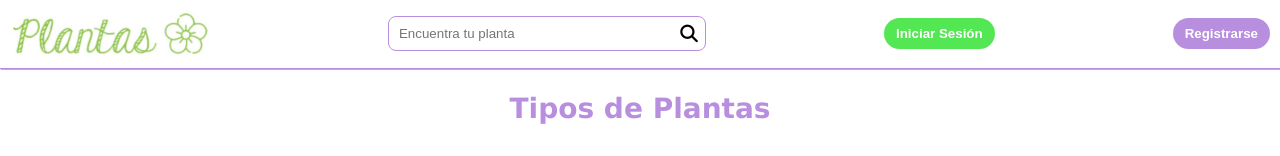
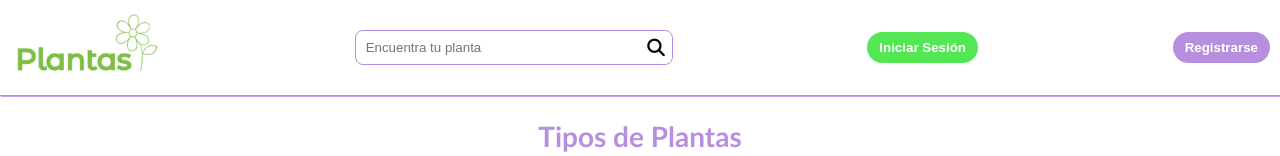
Before and after one commit to R2-MisionTic2022/PLANTAS, a React (Create React App) app: page / in a window 1280 px wide. Shown: the top 156 px of the page. Built offline with nearby package versions, Linux system fonts and the light colour scheme; grey boxes are pictures that could not be loaded.

Commit message:
ajuste logo y favicon

```diff
--- a/src/App.js
+++ b/src/App.js
@@ -1,7 +1,7 @@
 import './styles/App.css';
 import sansevieria from './media/sansevieria.jpg';
 import monstera from './media/monstera.jpg';
-import logo from './media/logo.JPG';
+import logo from './media/logo.png';
 
 function App() {
   return (
--- a/src/styles/App.css
+++ b/src/styles/App.css
@@ -1,10 +1,9 @@
 body {
   margin: 0px;
-  font-family: 'Lucida Sans', 'Lucida Sans Regular', 'Lucida Grande', 'Lucida Sans Unicode', Geneva, Verdana, sans-serif;
+  font-family: 'Gill Sans', 'Gill Sans MT', Calibri, 'Trebuchet MS', sans-serif;
 }
-
 header{
-  font-family: 'Lucida Sans', 'Lucida Sans Regular', 'Lucida Grande', 'Lucida Sans Unicode', Geneva, Verdana, sans-serif;
+  font-family: 'Gill Sans', 'Gill Sans MT', Calibri, 'Trebuchet MS', sans-serif;
 }
 
 .navbar{
@@ -22,7 +21,7 @@ header{
 }
 
 .logo{
-  width: 200px;
+  width: 150px;
 }
 
 .button{
```
Also changed, not shown: src/media/logo.png (added), 1 other file (tests, documents, lock files or other folders).
